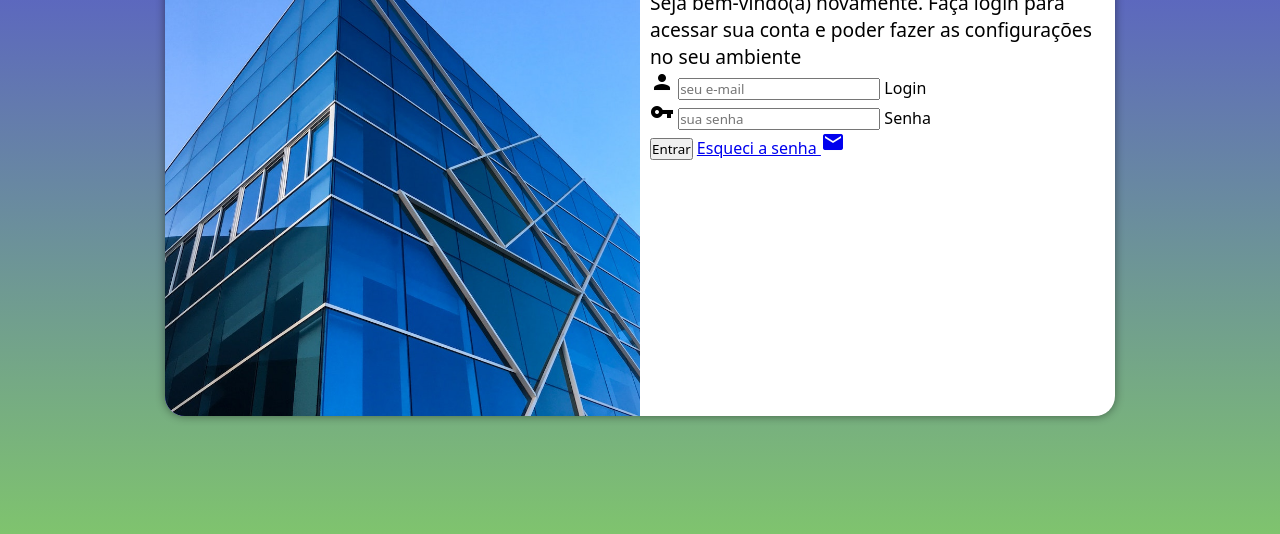
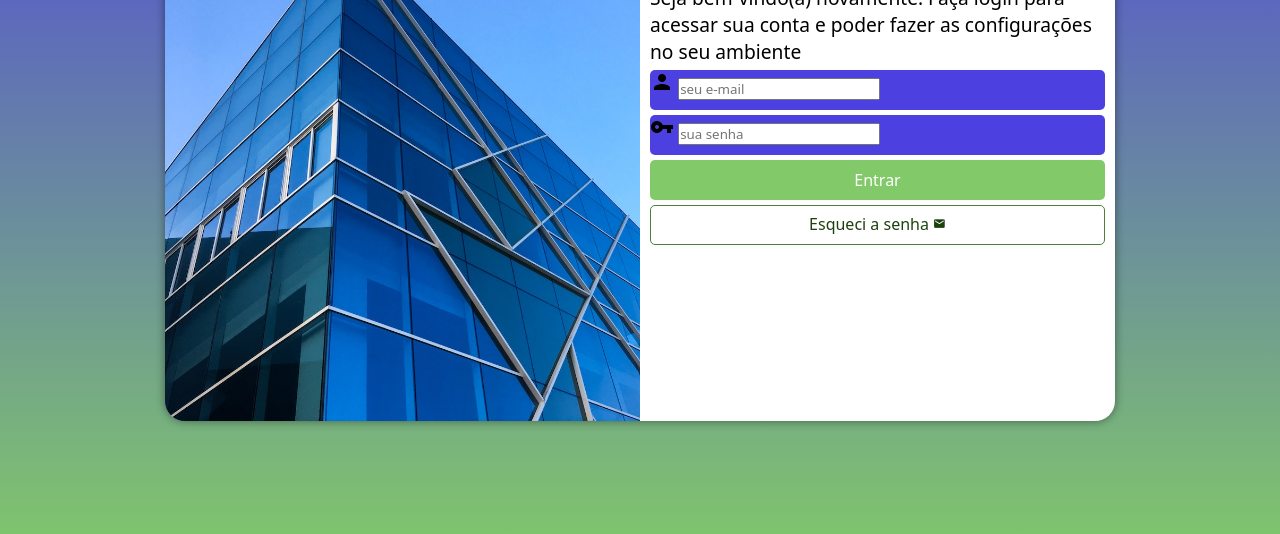
Before and after one commit to leobarbosadev/projeto-login, a plain HTML site: page index.html in a window 1280 px wide. Shown: the part 234-768 px from the top of the page. Drawn offline with Linux system fonts and the light colour scheme.

Commit message:
Atualização do projeto

```diff
--- a/estilos/style.css
+++ b/estilos/style.css
@@ -28,7 +28,7 @@ section#login{
 
     background-color: white;
     width: 275px;
-    height: 500px;
+    height: 510px;
     border-radius: 20px;
     box-shadow: 0px 0px 10px rgba(0, 0, 0, 0.450);
 
@@ -56,3 +56,56 @@ div#formulario > h1{
 div#formulario > p{
     font-size: 0.8em;
 }
+
+form > div.campo{
+    background-color: #4D40E1;
+    display: block;
+    width: 100%;
+    height: 40px;
+    border-radius: 5px;
+    margin: 5px 0px; /*MARGEM DE CIMA E DE BAIXO COM 5px E MARGEM DA ESQUERDA E DIREITA COM 0px*/
+}
+
+div.campo > label{ /*SOMENTE OS label QUES ESTIVEM DENTRO DO div COM A CLASSE campo, SE TIVER OUTRO label COM OUTRA CLASSE NÃO SERÁ APLICADO*/
+    display: none;
+}
+
+form > input[type=submit]{
+    display: block;
+    font-size: 1em;
+    width: 100%;
+    height: 40px;
+    background-color: #81C969;
+    color: white;
+    border: none;
+    border-radius: 5px;
+    cursor: pointer;
+}
+
+form > input[type=submit]:hover{
+    background-color: #4c813b;
+}
+
+form > a.botao{
+    display: block;
+    text-align: center;
+    font-size: 1em;
+    width: 100%;
+    height: 40px;
+    padding-top: 7px;
+    margin-top: 5px;
+    background-color: white;
+    color: #1c410f;
+    border: 1px solid #4c813b;
+    border-radius: 5px;
+    text-decoration: none;
+
+}
+
+form > a.botao:hover{
+    background-color: #beffa8 ;
+}
+
+form > a.botao > span{
+    font-size: 0.8em;
+}
--- a/index.html
+++ b/index.html
@@ -30,7 +30,7 @@
                         <label for="senha">Senha</label>
                     </div>
                     <input type="submit" value="Entrar">
-                    <a href="esqueci.html">Esqueci a senha <span class="material-icons">mail</span></a>
+                    <a href="esqueci.html" class="botao">Esqueci a senha <span class="material-icons">mail</span></a>
                 </form>
             </div>
         </section>
```
